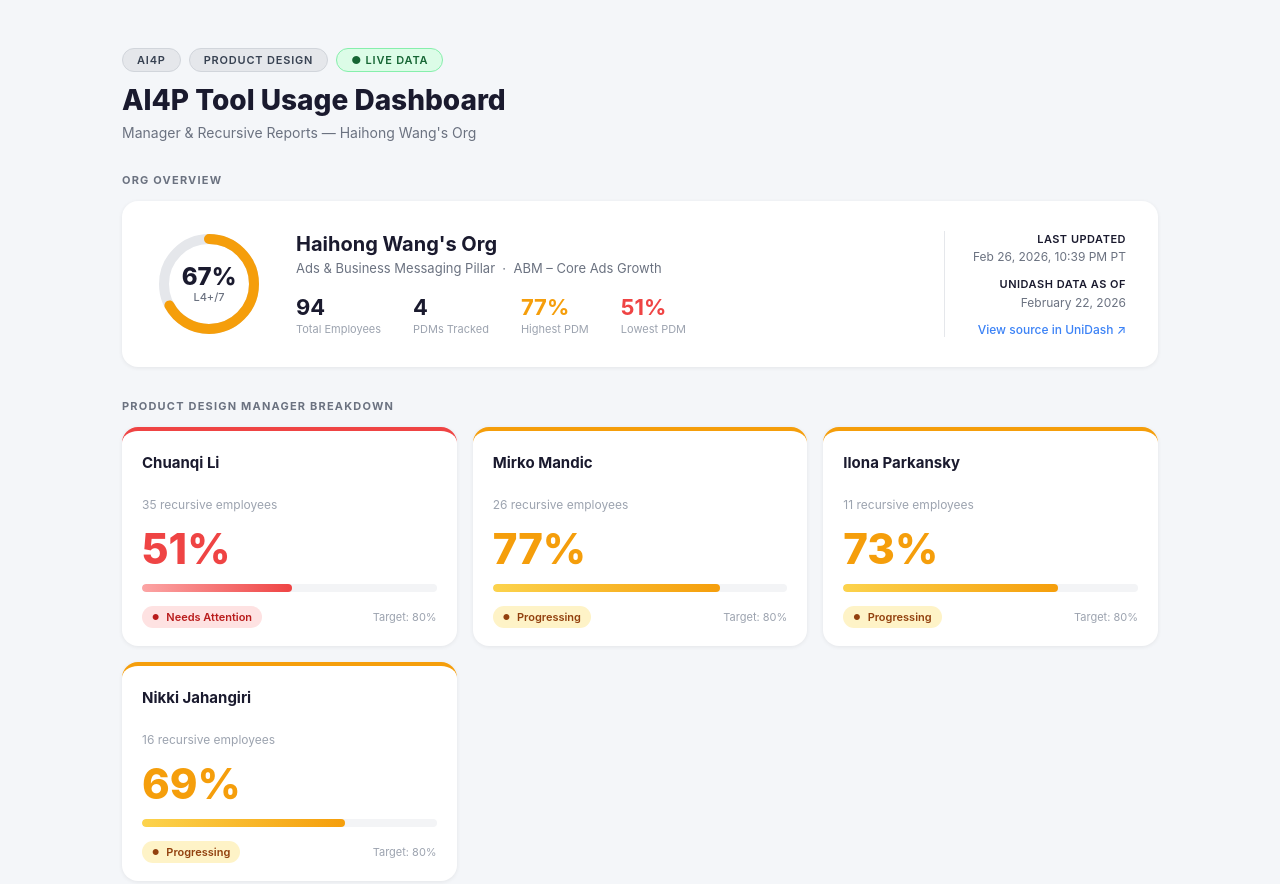
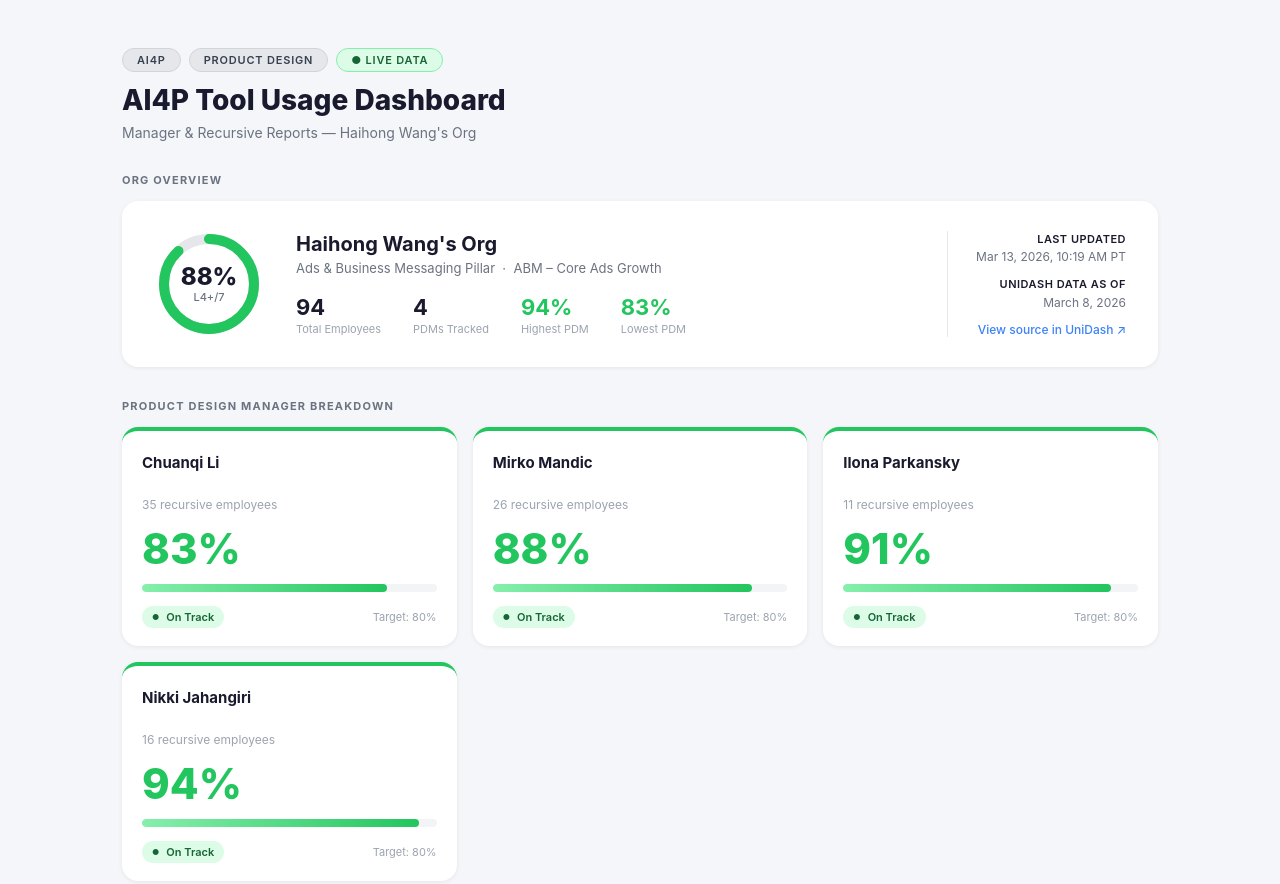
Before and after one commit to shawn1122334455/ai4p-dashboard, a website: page index.html in a window 1280 px wide. Shown: the top 884 px of the page. Drawn offline with Linux system fonts and the light colour scheme.

Commit message:
Auto-refresh: Mar 13, 2026, 10:19 AM PT

```diff
--- a/index.html
+++ b/index.html
@@ -91,11 +91,11 @@
       <svg viewBox="0 0 110 110" width="110" height="110">
         <circle class="ring-bg" cx="55" cy="55" r="45"/>
         <circle class="ring-fill" cx="55" cy="55" r="45"
-          stroke="#f59e0b"
+          stroke="#22c55e"
           stroke-dasharray="282.7"
-          stroke-dashoffset="93.3"/>
+          stroke-dashoffset="33.9"/>
       </svg>
-      <div class="ring-text">67%<span>L4+/7</span></div>
+      <div class="ring-text">88%<span>L4+/7</span></div>
     </div>
     <div class="org-info">
       <h2>Haihong Wang's Org</h2>
@@ -103,13 +103,13 @@
       <div class="org-stats">
         <div class="org-stat"><div class="val">94</div><div class="lbl">Total Employees</div></div>
         <div class="org-stat"><div class="val">4</div><div class="lbl">PDMs Tracked</div></div>
-        <div class="org-stat"><div class="val" style="color:#f59e0b;">77%</div><div class="lbl">Highest PDM</div></div>
-        <div class="org-stat"><div class="val" style="color:#ef4444;">51%</div><div class="lbl">Lowest PDM</div></div>
+        <div class="org-stat"><div class="val" style="color:#22c55e;">94%</div><div class="lbl">Highest PDM</div></div>
+        <div class="org-stat"><div class="val" style="color:#22c55e;">83%</div><div class="lbl">Lowest PDM</div></div>
       </div>
     </div>
     <div class="org-meta">
-      <div class="meta-row"><strong>Last Updated</strong>Feb 26, 2026, 10:39 PM PT</div>
-      <div class="meta-row"><strong>UniDash Data As Of</strong>February 22, 2026</div>
+      <div class="meta-row"><strong>Last Updated</strong>Mar 13, 2026, 10:19 AM PT</div>
+      <div class="meta-row"><strong>UniDash Data As Of</strong>March 8, 2026</div>
       <a href="https://www.internalfb.com/unidash/dashboard/ai_usage_at_meta/ai4p_by_pillar/overall_one_pager?dimensional_context_793502160125540=%7B%22macros%22%3A[]%2C%22limit%22%3A5%7D&events=%7B%221764239757418050%22%3A%7B%22select_manager_rollup_macro%22%3A%7B%22data%22%3A%22haihongwang%22%2C%22publisher_id%22%3A%221764239757418050%22%7D%2C%221764239757418050%22%3A%7B%22data%22%3A%22haihongwang%22%2C%22publisher_id%22%3A%221764239757418050%22%7D%7D%7D&var_1606330854110453period=%7B%22minutes_back%22%3A129600%2C%22time_type%22%3A%22dynamic%22%7D" target="_blank">View source in UniDash ↗</a>
     </div>
   </div>
@@ -117,54 +117,54 @@
   <div class="section-label">Product Design Manager Breakdown</div>
   <div class="team-grid">
 
-    <div class="team-card red">
+    <div class="team-card green">
       <div class="card-name">Chuanqi Li</div>
       <div class="card-count">35 recursive employees</div>
-      <div class="card-pct red">51%</div>
+      <div class="card-pct green">83%</div>
       <div class="progress-track">
-        <div class="progress-fill red" style="width:51%"></div>
+        <div class="progress-fill green" style="width:83%"></div>
       </div>
       <div class="card-footer">
-        <span class="status-pill red">Needs Attention</span>
+        <span class="status-pill green">On Track</span>
         <span class="card-target">Target: 80%</span>
       </div>
     </div>
 
-    <div class="team-card yellow">
+    <div class="team-card green">
       <div class="card-name">Mirko Mandic</div>
       <div class="card-count">26 recursive employees</div>
-      <div class="card-pct yellow">77%</div>
+      <div class="card-pct green">88%</div>
       <div class="progress-track">
-        <div class="progress-fill yellow" style="width:77%"></div>
+        <div class="progress-fill green" style="width:88%"></div>
       </div>
       <div class="card-footer">
-        <span class="status-pill yellow">Progressing</span>
+        <span class="status-pill green">On Track</span>
         <span class="card-target">Target: 80%</span>
       </div>
     </div>
 
-    <div class="team-card yellow">
+    <div class="team-card green">
       <div class="card-name">Ilona Parkansky</div>
       <div class="card-count">11 recursive employees</div>
-      <div class="card-pct yellow">73%</div>
+      <div class="card-pct green">91%</div>
       <div class="progress-track">
-        <div class="progress-fill yellow" style="width:73%"></div>
+        <div class="progress-fill green" style="width:91%"></div>
       </div>
       <div class="card-footer">
-        <span class="status-pill yellow">Progressing</span>
+        <span class="status-pill green">On Track</span>
         <span class="card-target">Target: 80%</span>
       </div>
     </div>
 
-    <div class="team-card yellow">
+    <div class="team-card green">
       <div class="card-name">Nikki Jahangiri</div>
       <div class="card-count">16 recursive employees</div>
-      <div class="card-pct yellow">69%</div>
+      <div class="card-pct green">94%</div>
       <div class="progress-track">
-        <div class="progress-fill yellow" style="width:69%"></div>
+        <div class="progress-fill green" style="width:94%"></div>
       </div>
       <div class="card-footer">
-        <span class="status-pill yellow">Progressing</span>
+        <span class="status-pill green">On Track</span>
         <span class="card-target">Target: 80%</span>
       </div>
     </div>
```
Also changed, not shown: data.json (+9 -9 lines).
